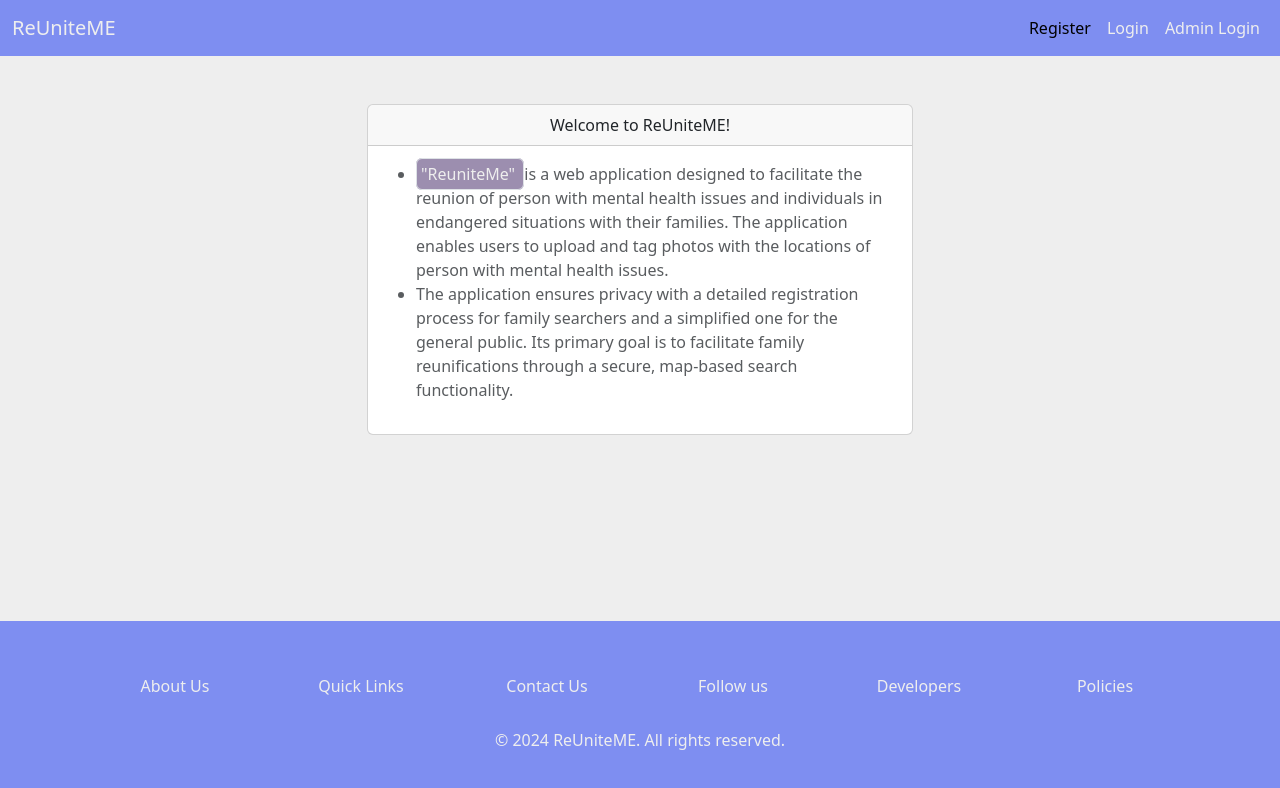
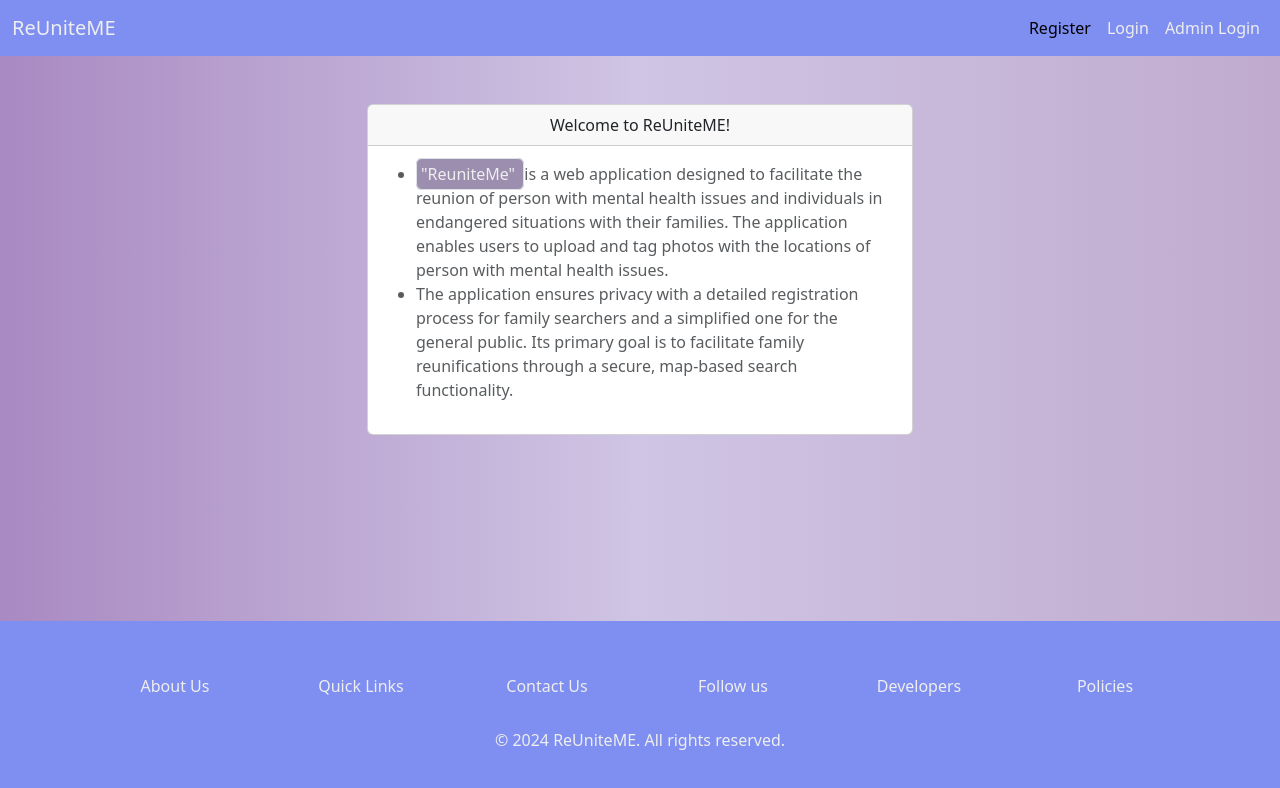
Before and after one commit to jeelion22/reuniteME-Frontend, a React (Vite) app: page / in a window 1280 px wide. Shown: the top 788 px of the page. Built offline with nearby package versions, Linux system fonts and the light colour scheme.

Commit message:
change bg color

```diff
--- a/src/index.css
+++ b/src/index.css
@@ -1,6 +1,7 @@
 #root {
 
-  background-color:rgb(238, 238, 238);
+  /* background-color:rgb(238, 238, 238); */
+  background: linear-gradient(270deg, rgb(176, 150, 194, 0.8), rgb(98, 62, 165, 0.3), rgb(83, 21, 133, 0.5));
   display: flex;
   flex-direction: column;
   justify-content: space-between;
```
